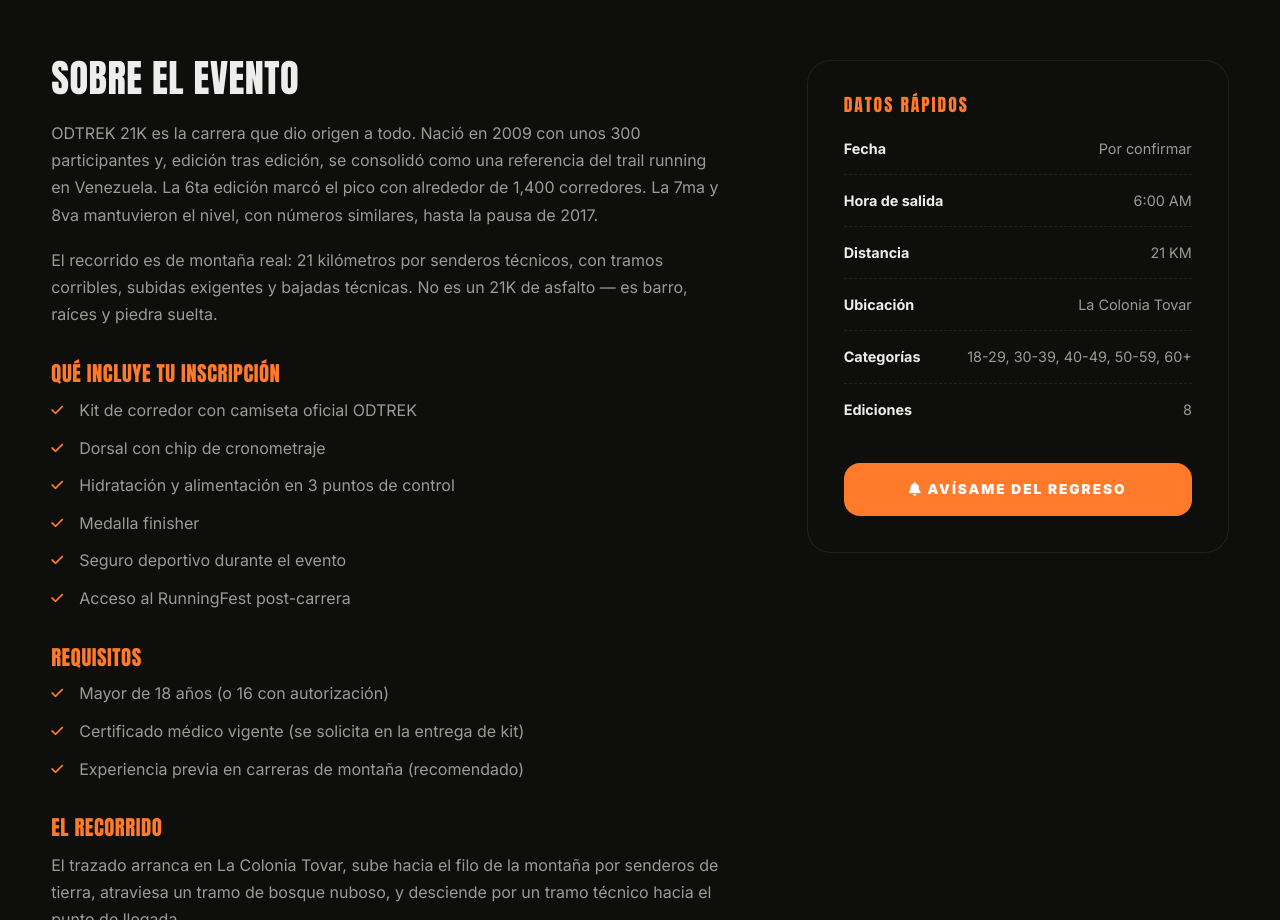
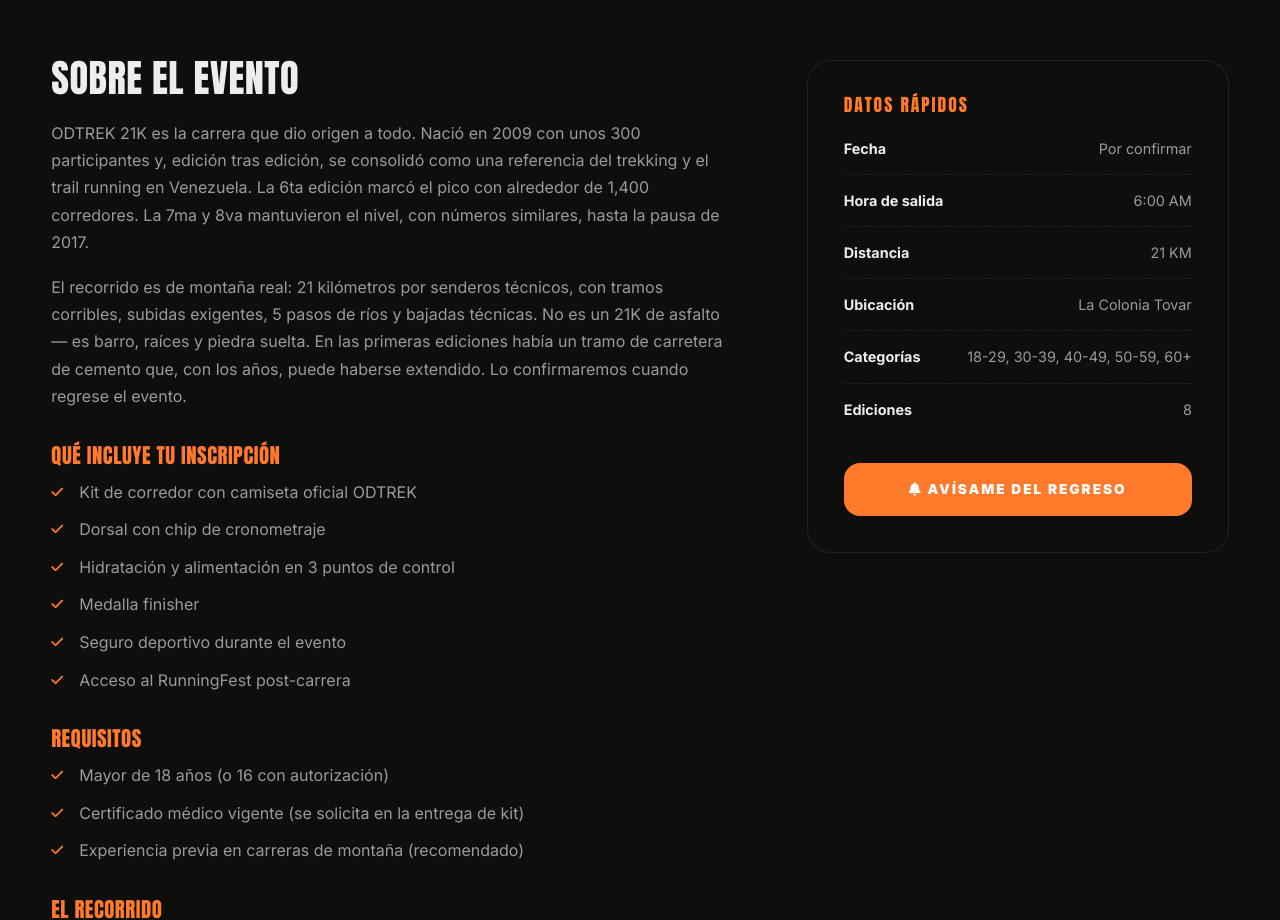
Before and after one commit to hjesaal-sketch/odtrek, a plain HTML site: page eventos/odtrek-21k/index.html in a window 1280 px wide. Shown: the part 1040-1960 px from the top of the page. Drawn offline with Linux system fonts and the light colour scheme; a web font is replaced by a local one.

Commit message:
fix: 21K con datos reales del recorrido (pasos de río, cemento histórico)

```diff
--- a/eventos/odtrek-21k/index.html
+++ b/eventos/odtrek-21k/index.html
@@ -123,8 +123,8 @@
     <div class="container content-grid">
       <div class="content-main">
         <h2>Sobre el evento</h2>
-        <p>ODTREK 21K es la carrera que dio origen a todo. Nació en 2009 con unos 300 participantes y, edición tras edición, se consolidó como una referencia del trail running en Venezuela. La 6ta edición marcó el pico con alrededor de 1,400 corredores. La 7ma y 8va mantuvieron el nivel, con números similares, hasta la pausa de 2017.</p>
-        <p>El recorrido es de montaña real: 21 kilómetros por senderos técnicos, con tramos corribles, subidas exigentes y bajadas técnicas. No es un 21K de asfalto — es barro, raíces y piedra suelta.</p>
+        <p>ODTREK 21K es la carrera que dio origen a todo. Nació en 2009 con unos 300 participantes y, edición tras edición, se consolidó como una referencia del trekking y el trail running en Venezuela. La 6ta edición marcó el pico con alrededor de 1,400 corredores. La 7ma y 8va mantuvieron el nivel, con números similares, hasta la pausa de 2017.</p>
+        <p>El recorrido es de montaña real: 21 kilómetros por senderos técnicos, con tramos corribles, subidas exigentes, 5 pasos de ríos y bajadas técnicas. No es un 21K de asfalto — es barro, raíces y piedra suelta. En las primeras ediciones había un tramo de carretera de cemento que, con los años, puede haberse extendido. Lo confirmaremos cuando regrese el evento.</p>
 
         <h3>Qué incluye tu inscripción</h3>
         <ul>
```
